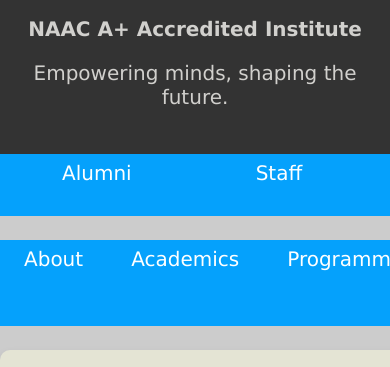
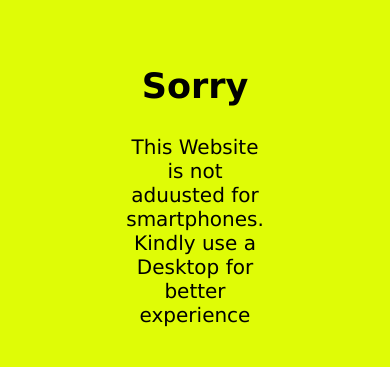
Before and after one commit to gaurisankartarasia/AEUST, a plain HTML site: page index.html in a window 390 px wide. Shown: the part 230-597 px from the top of the page. Drawn offline with nearby package versions, Linux system fonts and the light colour scheme.

Commit message:
Update index.html

```diff
--- a/index.html
+++ b/index.html
@@ -19,6 +19,59 @@
         9876543210
       </p>
     </div>
+
+
+    <!-----------ANNOY-->
+    <style>
+      /* Styles for the popup */
+      #popup {
+        display: none;
+        position: fixed;
+        top: 50%;
+        left: 50%;
+        transform: translate(-50%, -50%);
+        padding: 150px;
+        background-color: #dffc06;
+        border: 1px solid #ccc;
+        box-shadow: 0 0 10px rgba(7, 7, 7, 0.5);
+        z-index: 1000;
+      }
+
+      /* Styles for the overlay */
+      #overlay {
+        display: none;
+        position: fixed;
+        top: 0;
+        left: 0;
+        width: 100%;
+        height: 100%;
+        background: rgba(144, 161, 199, 0.5);
+        z-index: 999;
+      }
+
+      /* Media query for smartphones */
+      @media only screen and (max-width: 767px) {
+        #popup,
+        #overlay {
+          display: block;
+        }
+      }
+    </style>
+  </head>
+  <body>
+
+    <!-- Overlay to darken the background -->
+    <div id="overlay"></div>
+
+    <!-- Popup message -->
+    <div id="popup">
+      <h2>Sorry</h2>
+      <p>This Website is not aduusted for smartphones. Kindly use a Desktop for better experience</p>
+      <!-- Add your content here -->
+    </div>
+
+    <!--------ANNOY ENDS-->
+
 
   <!-------------------------------------------------------->
       <script>
```
